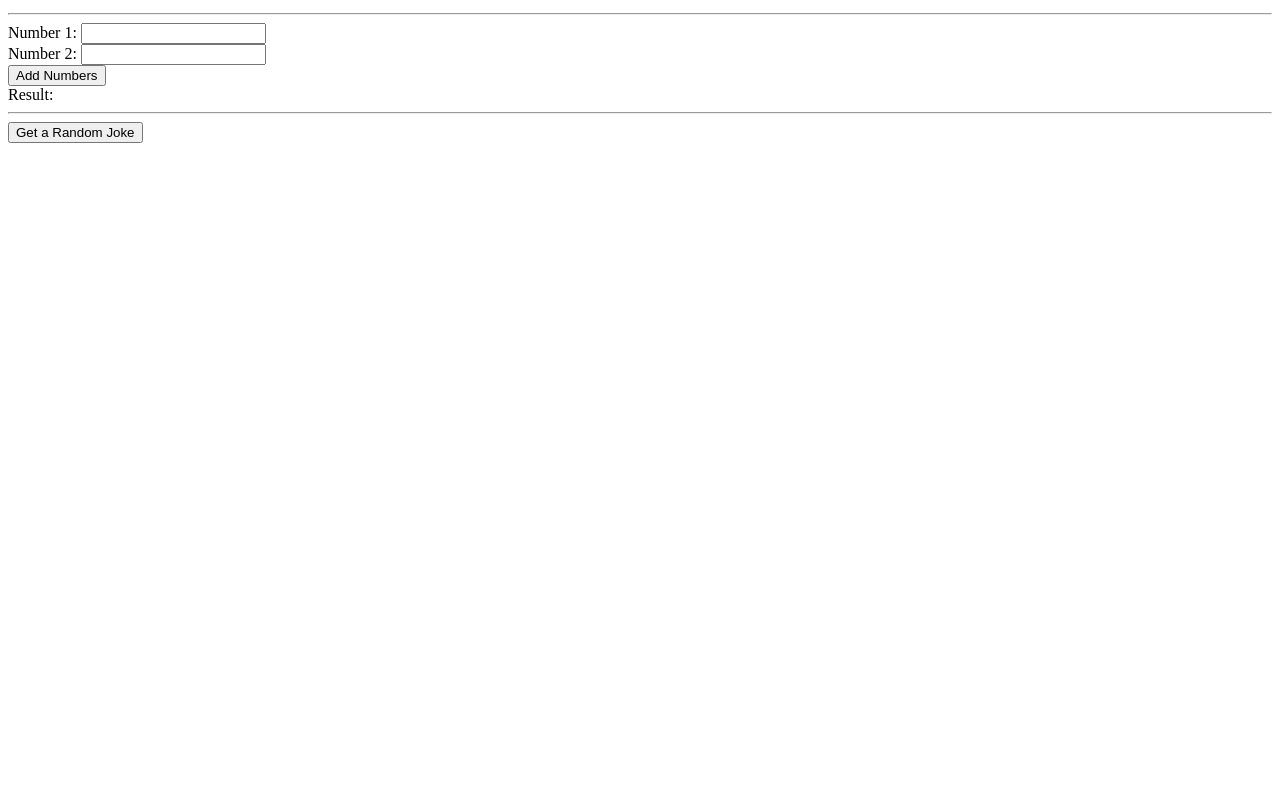
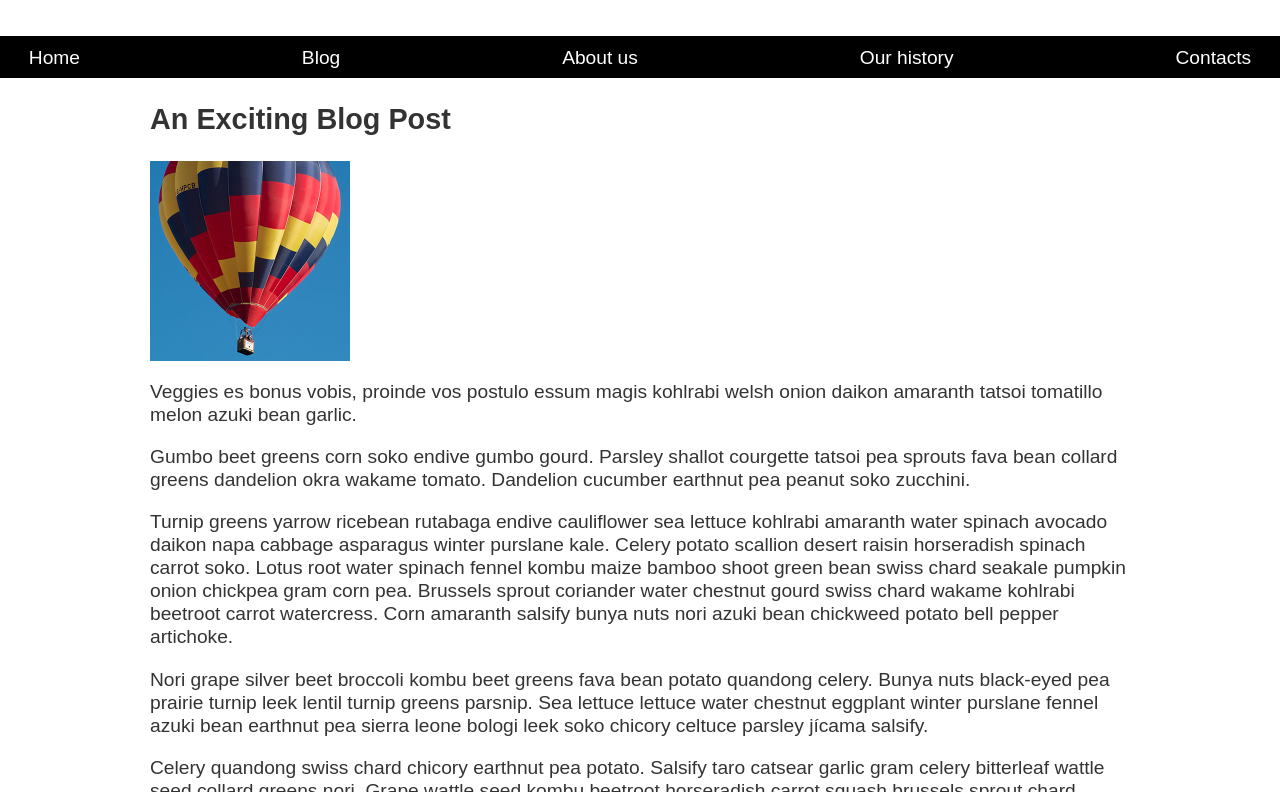
Before and after one commit to AidanBrown321/M7.2-Lab, a website: page index.html in a window 1280 px wide. Shown: the part 110-902 px from the top of the page. Before the commit the page ends 800 px from the top, so only its background shows below. Drawn offline with Linux system fonts and the light colour scheme.

Commit message:
Added in required files and made nav bar into a row

```diff
--- a/css/style.css
+++ /dev/null
@@ -1,4 +0,0 @@
-h1{
-  border-color: #d3e644;
-  border-style: dashed;
-}
--- /dev/null
+++ b/css/styles.css
@@ -0,0 +1,53 @@
+body {
+  background-color: #fff;
+  color: #333;
+  margin: 0;
+  font: 1.2em / 1.2 Arial, Helvetica, sans-serif;
+}
+
+img {
+  max-width: 100%;
+  display: block;
+}
+
+.logo {
+  font-size: 200%;
+  padding: 50px 20px;
+  margin: 0 auto;
+  max-width: 980px;
+}
+
+.grid {
+  margin: 0 auto;
+  padding: 0 20px;
+  max-width: 980px;
+}
+
+nav {
+  background-color: #000;
+  padding: 0.5em;
+}
+
+nav ul {
+  margin: 0;
+  padding: 0;
+  list-style: none;
+  display: flex;
+  justify-content: space-between;
+}
+
+nav a {
+  color: #fff;
+  text-decoration: none;
+  padding: 0.5em 1em;
+}
+
+.photos {
+  list-style: none;
+  margin: 0;
+  padding: 0;
+}
+
+.feature {
+  width: 200px;
+}
--- a/index.html
+++ b/index.html
@@ -1,79 +1,98 @@
-<!doctype html>
-<html>
+<!DOCTYPE html>
+<html lang="en-US">
+  <head>
+    <meta charset="utf-8" />
+    <meta name="viewport" content="width=device-width, initial-scale=1" />
+    <title>Layout Task</title>
+    <link href="./css/styles.css" rel="stylesheet" type="text/css" />
+  </head>
 
-<head>
-  <meta charset="utf-8">
-  <title>Hello World!</title>
-  <meta name="description" content="">
-  <meta name="viewport" content="width=device-width, initial-scale=1">
-  <link rel="stylesheet" href="css/style.css">
-  <link rel="shortcut icon" href="img/favicon.ico">
-</head>
+  <body>
+    <div class="logo">My exciting website!</div>
 
-<body>
-  <h1>HTML Rocks!</h1>
-  <p>
-    <button  onclick="helloWorld()">Prints Hello World to the Developer console</button>
-  </p>
-  <hr>
-  <form id="addForm">
-    <label for="num1">Number 1:</label>
-    <input type="number" id="num1" name="num1" required>
-    <br>
-    <label for="num2">Number 2:</label>
-    <input type="number" id="num2" name="num2" required>
-    <br>
-    <button type="submit">Add Numbers</button>
-  </form>
+    <nav>
+      <ul>
+        <li>
+          <a href="">Home</a>
+        </li>
+        <li>
+          <a href="">Blog</a>
+        </li>
+        <li>
+          <a href="">About us</a>
+        </li>
+        <li>
+          <a href="">Our history</a>
+        </li>
+        <li>
+          <a href="">Contacts</a>
+        </li>
+      </ul>
+    </nav>
 
-  <label id="result">Result:</label>
+    <main class="grid">
+      <article>
+        <h1>An Exciting Blog Post</h1>
+        <img src="images/balloon-sq6.jpg" alt="placeholder" class="feature" />
+        <p>
+          Veggies es bonus vobis, proinde vos postulo essum magis kohlrabi welsh
+          onion daikon amaranth tatsoi tomatillo melon azuki bean garlic.
+        </p>
 
-  <hr>
+        <p>
+          Gumbo beet greens corn soko endive gumbo gourd. Parsley shallot
+          courgette tatsoi pea sprouts fava bean collard greens dandelion okra
+          wakame tomato. Dandelion cucumber earthnut pea peanut soko zucchini.
+        </p>
 
-  <button id="jokeButton">Get a Random Joke</button>
-  <p id="joke"></p>
+        <p>
+          Turnip greens yarrow ricebean rutabaga endive cauliflower sea lettuce
+          kohlrabi amaranth water spinach avocado daikon napa cabbage asparagus
+          winter purslane kale. Celery potato scallion desert raisin horseradish
+          spinach carrot soko. Lotus root water spinach fennel kombu maize
+          bamboo shoot green bean swiss chard seakale pumpkin onion chickpea
+          gram corn pea. Brussels sprout coriander water chestnut gourd swiss
+          chard wakame kohlrabi beetroot carrot watercress. Corn amaranth
+          salsify bunya nuts nori azuki bean chickweed potato bell pepper
+          artichoke.
+        </p>
 
-  <script type="module" script="js/main.js">
-    import {helloWorld, add, fetchRandomJoke} from './js/main.js';
+        <p>
+          Nori grape silver beet broccoli kombu beet greens fava bean potato
+          quandong celery. Bunya nuts black-eyed pea prairie turnip leek lentil
+          turnip greens parsnip. Sea lettuce lettuce water chestnut eggplant
+          winter purslane fennel azuki bean earthnut pea sierra leone bologi
+          leek soko chicory celtuce parsley jícama salsify.
+        </p>
 
-    // This shows how to assign a function to the window object
-    // so that it can be called from the browser console
-    window.helloWorld = helloWorld;
+        <p>
+          Celery quandong swiss chard chicory earthnut pea potato. Salsify taro
+          catsear garlic gram celery bitterleaf wattle seed collard greens nori.
+          Grape wattle seed kombu beetroot horseradish carrot squash brussels
+          sprout chard.
+        </p>
+      </article>
 
-    // This shows how to add an event listener to a button in the HTML
-    // and call a function when the button is clicked
-    const form = document.getElementById('addForm');
-    form.addEventListener('submit', function(e) {
-      e.preventDefault();
-      const num1 = parseFloat(document.getElementById('num1').value);
-      const num2 = parseFloat(document.getElementById('num2').value);
-      try{
-        const result = add(num1, num2);
-        document.getElementById('result').textContent = `Result: ${result}`;
-      }catch(e){
-        console.error(e);
-        document.getElementById('result').textContent = `Error: ${e.message}`;
-      }
-
-    });
-
-    // this shows how to add an event listener to a button in the HTML
-    // that calls a function that fetches a random joke from an API
-    // and displays it on the page
-    const jokebtn = document.getElementById('jokeButton');
-    const jokeresult = document.getElementById('joke');
-    jokebtn.addEventListener('click', async () => {
-      try {
-        jokeresult.textContent = 'Loading...';
-        const joke = await fetchRandomJoke();
-        document.getElementById('joke').textContent = joke;
-      } catch (e) {
-        console.error(e);
-        document.getElementById('joke').textContent = `Error: ${e.message}`;
-      }
-    });
-  </script>
-
-</body>
-
+      <aside>
+        <h2>Photography</h2>
+        <ul class="photos">
+          <li>
+            <img src="images/balloon-sq1.jpg" alt="placeholder" />
+          </li>
+          <li>
+            <img src="images/balloon-sq2.jpg" alt="placeholder" />
+          </li>
+          <li>
+            <img src="images/balloon-sq3.jpg" alt="placeholder" />
+          </li>
+          <li>
+            <img src="images/balloon-sq4.jpg" alt="placeholder" />
+          </li>
+          <li>
+            <img src="images/balloon-sq5.jpg" alt="placeholder" />
+          </li>
+        </ul>
+      </aside>
+    </main>
+  </body>
 </html>
```
Also changed, not shown: images/balloon-sq1.jpg (added), images/balloon-sq2.jpg (added), images/balloon-sq3.jpg (added), images/balloon-sq4.jpg (added), images/balloon-sq5.jpg (added), images/balloon-sq6.jpg (added).
